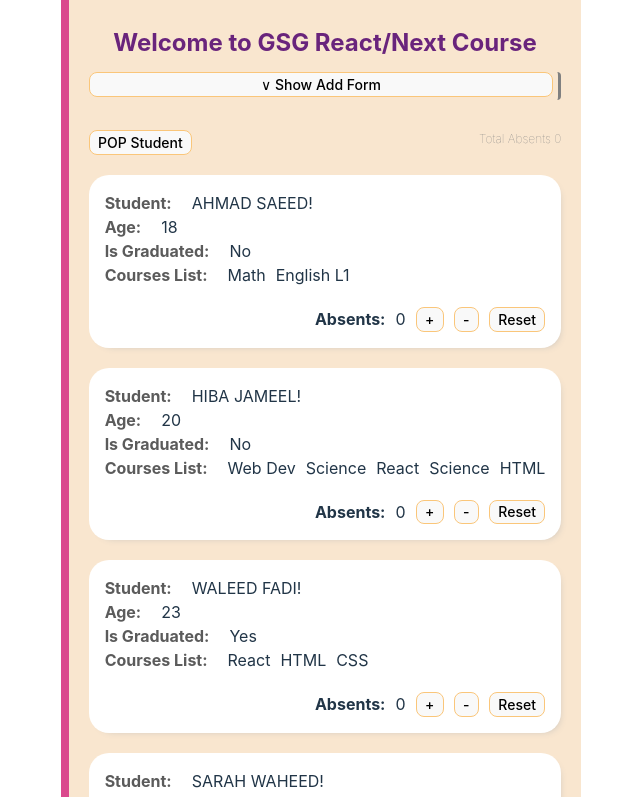
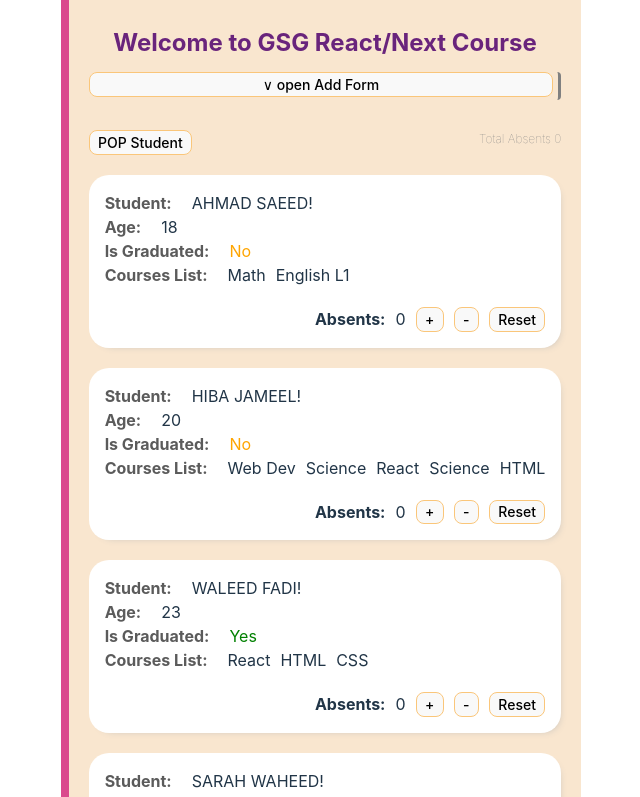
Before and after one commit to LamaAli4/GSG_Course, a React (Vite) app in the folder Student App/: page / in a window 1280 px wide. Shown: the top 797 px of the page, without its empty margins (319-959 px from the left). Built offline with nearby package versions, Linux system fonts and the light colour scheme.

Commit message:
Conditional Styling/rendering - (Student App 10)

```diff
--- a/Student App/src/components/add-form/add-form.component.tsx
+++ b/Student App/src/components/add-form/add-form.component.tsx
@@ -2,7 +2,7 @@ import { useState } from "react";
 import "./add-form.css";
 import { IStudent } from "../../types";
 import CoursesListForm from "../courses-list-form/courses-list-form.component";
-import { validateStudent } from "../../utils/validation"
+import { validateStudent } from "../../utils/validation";
 
 const INITIAL_STUDENT = {
   age: 0,
@@ -29,7 +29,7 @@ const AddForm = (props: IProps) => {
   const handleSubmit = () => {
     const newStudent: IStudent = { ...student, id: Date.now().toString() };
 
-    const errors = validateStudent(newStudent)
+    const errors = validateStudent(newStudent);
     if (errors.length > 0) {
       setErrorsList(errors);
     } else {
@@ -37,8 +37,6 @@ const AddForm = (props: IProps) => {
       props.onSubmit(newStudent);
       handleClear();
     }
-
-
   };
 
   const handleClear = () => {
@@ -52,8 +50,8 @@ const AddForm = (props: IProps) => {
   return (
     <div className={`wrapper ${props.className} ${isOpen ? "open" : "closed"}`}>
       <button onClick={() => setIsOpen(!isOpen)}>
-        {isOpen ? <span>&and;</span> : <span>&or;</span>}{" "}
-        {isOpen ? "Hide" : "Show"} Add Form
+        {isOpen ? <span>&and; close </span> : <span>&or; open </span>}
+        Add Form
       </button>
       <div className="input">
         <label htmlFor="name">Student Name: </label>
@@ -91,19 +89,24 @@ const AddForm = (props: IProps) => {
         />
       </div>
       <div className="Actions">
-        <button onClick={handleSubmit}>Submit</button>
+        <button
+          onClick={handleSubmit}
+          style={{ color: errorsList.length ? "red" : "initial" }}
+          // disabled={ errorsList.length > 0}
+        >
+          Submit
+        </button>
         <button onClick={handleClear}>Clear</button>
       </div>
-      {
-        errorsList.length > 0 ?
-          <div>
+
+      {Boolean(errorsList.length) && (
+        <div>
           <h4>you have the following error/s</h4>
-            {
-              errorsList.map(error => <p key={error}>{error}</p>)
-            }
-          </div>
-          : null
-      }
+          {errorsList.map((error) => (
+            <p key={error}>{error}</p>
+          ))}
+        </div>
+      )}
     </div>
   );
 };
--- a/Student App/src/components/add-form/add-form.css
+++ b/Student App/src/components/add-form/add-form.css
@@ -5,7 +5,7 @@
 
 .wrapper.addForm.open {
   overflow: hidden;
-  max-height: 500px;
+  max-height: 1000px;
   z-index: 3;
 }
 
--- a/Student App/src/components/student/student.component.tsx
+++ b/Student App/src/components/student/student.component.tsx
@@ -35,7 +35,7 @@ const Student = (props: IProps) => {
       <div className="data-field">
         <b>Age:</b> {props.age}
       </div>
-      <div className="data-field">
+      <div className="data-field" style={{ color: props.isGraduated ? 'green' : 'orange'}}>
         <b>Is Graduated:</b> {props.isGraduated ? "Yes" : "No"}
       </div>
       <div className="data-field">
```
